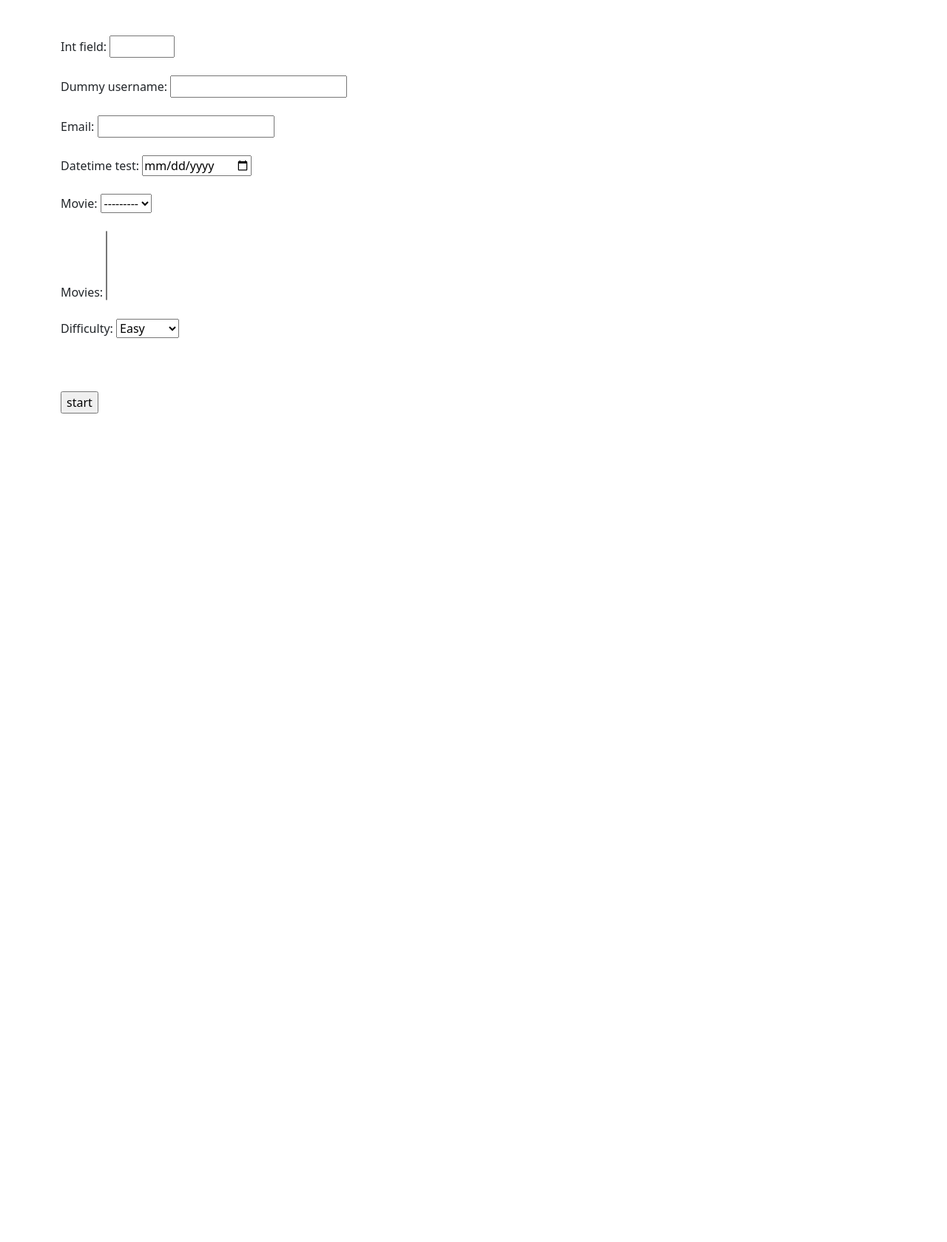
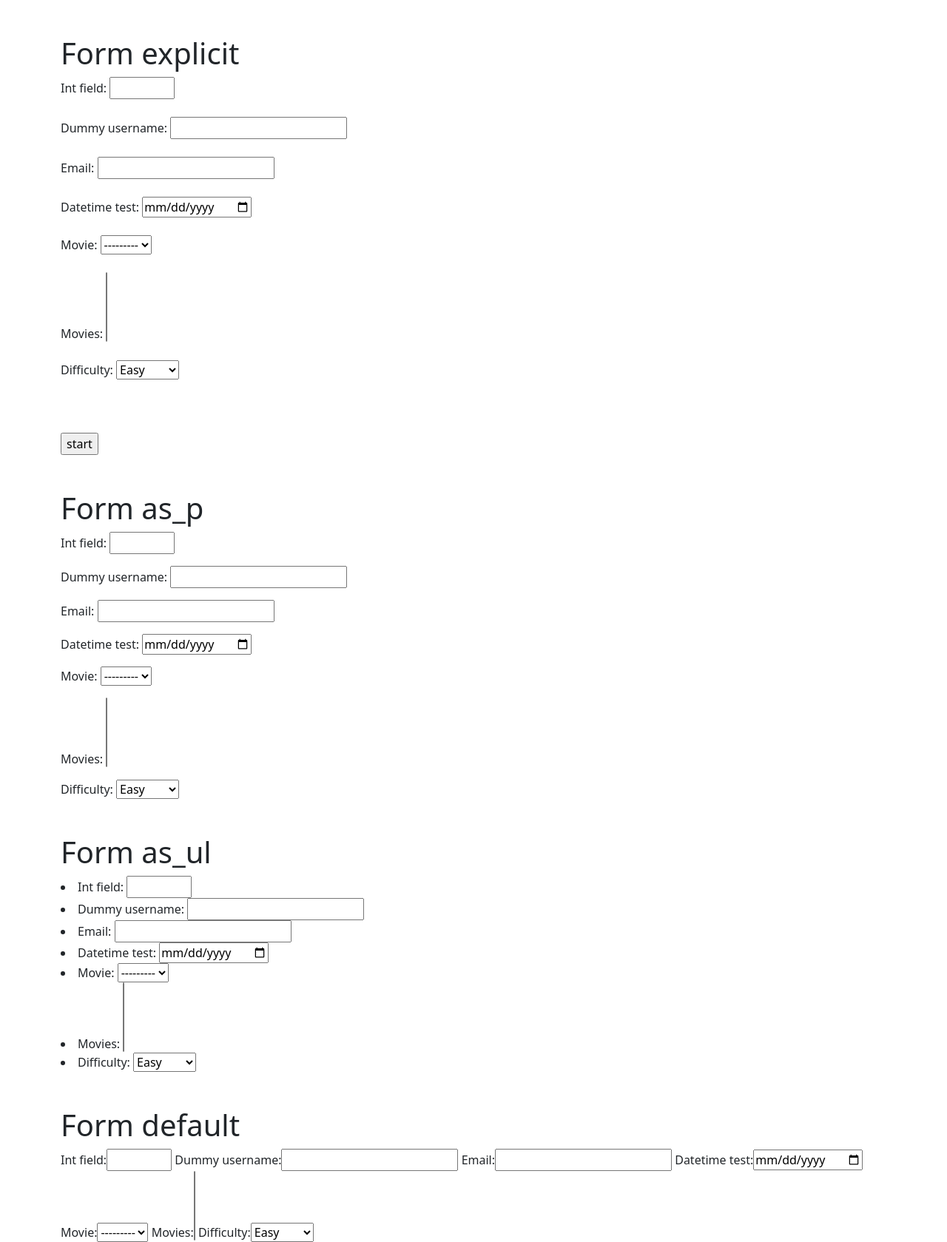
Before and after one commit to Aikusoid/hollymovies, a Django app: page /dummy_forms/ in a window 1280 px wide. Shown: the whole page at 74% size. Before the commit the page ends 559 px from the top, so only its background shows below. Run offline with Django 3.2, Linux system fonts and the light colour scheme; data that the repository does not hold is empty.

Commit message:
added more form visuals

```diff
--- a/movie/templates/dummy_forms.html
+++ b/movie/templates/dummy_forms.html
@@ -10,6 +10,7 @@
 
 <div class="container">
     <form action="{% url 'dummy-form' %}" method="POST" class="mt-5">
+        <h1>Form explicit</h1>
         {% csrf_token %}
         {{ form.int_field.label }}: {{ form.int_field }} {{ form.int_field.errors }}
         <br><br>
@@ -27,6 +28,24 @@
         <br><br>
         <input type="submit" value="start" class="mt-5">
     </form>
+
+    <form action="{% url 'dummy-form' %}" method="POST" class="mt-5">
+        <h1>Form as_p</h1>
+        {% csrf_token %}
+        {{ form.as_p }}
+    </form>
+
+    <form action="{% url 'dummy-form' %}" method="POST" class="mt-5">
+        <h1>Form as_ul</h1>
+        {% csrf_token %}
+        {{ form.as_ul }}
+    </form>
+
+    <form action="{% url 'dummy-form' %}" method="POST" class="mt-5">
+        <h1>Form default</h1>
+        {% csrf_token %}
+        {{ form}}
+    </form>
 </div>
 </body>
 </html>
```
Also changed, not shown: movie/forms.py (line endings or trailing spaces).
